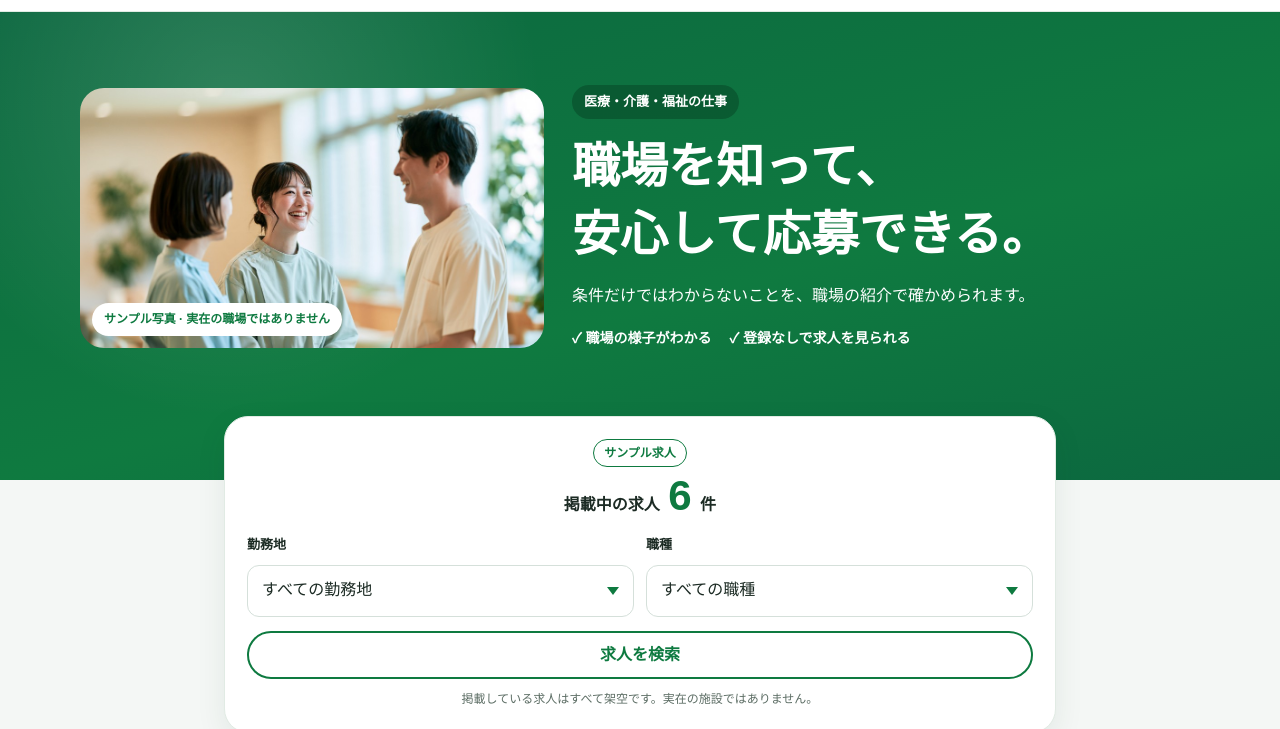
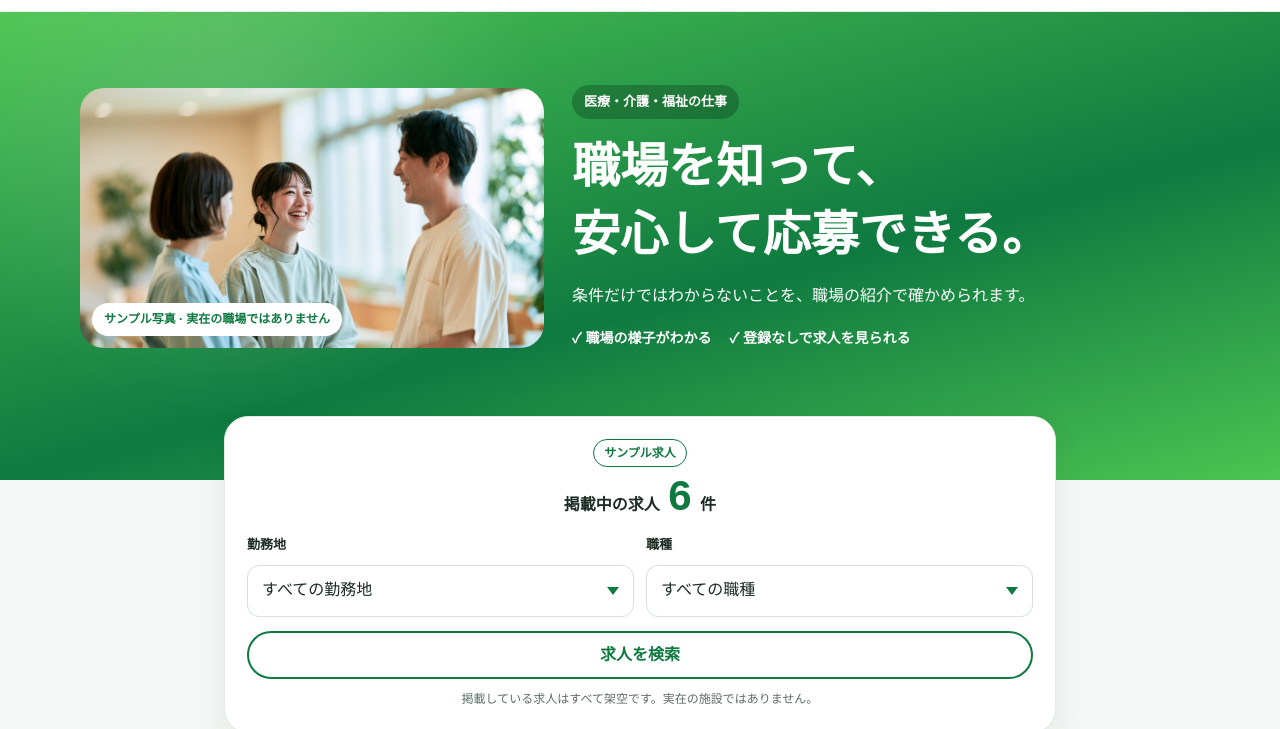
Before and after one commit to FUU-Hirai/job-nova, a website: page public/index.html in a window 1280 px wide. Shown: the part 111-840 px from the top of the page. Drawn offline with Linux system fonts and the light colour scheme; no server answers.

Commit message:
color微調整

```diff
--- a/public/styles.css
+++ b/public/styles.css
@@ -105,7 +105,7 @@ footer small { display: block; font-size: 12px; line-height: 1.7; }
   color: var(--white);
   background:
     radial-gradient(circle at 18% 20%, rgba(255, 255, 255, 0.14), transparent 28%),
-    linear-gradient(165deg, #0c6840 0%, #0f7a40 58%, #0c6840 100%);
+    linear-gradient(165deg, #4dc452 0%, #0f7a40 58%, #4dc452 100%);
   padding: 36px 24px 92px;
 }
 .hero-inner {
```
